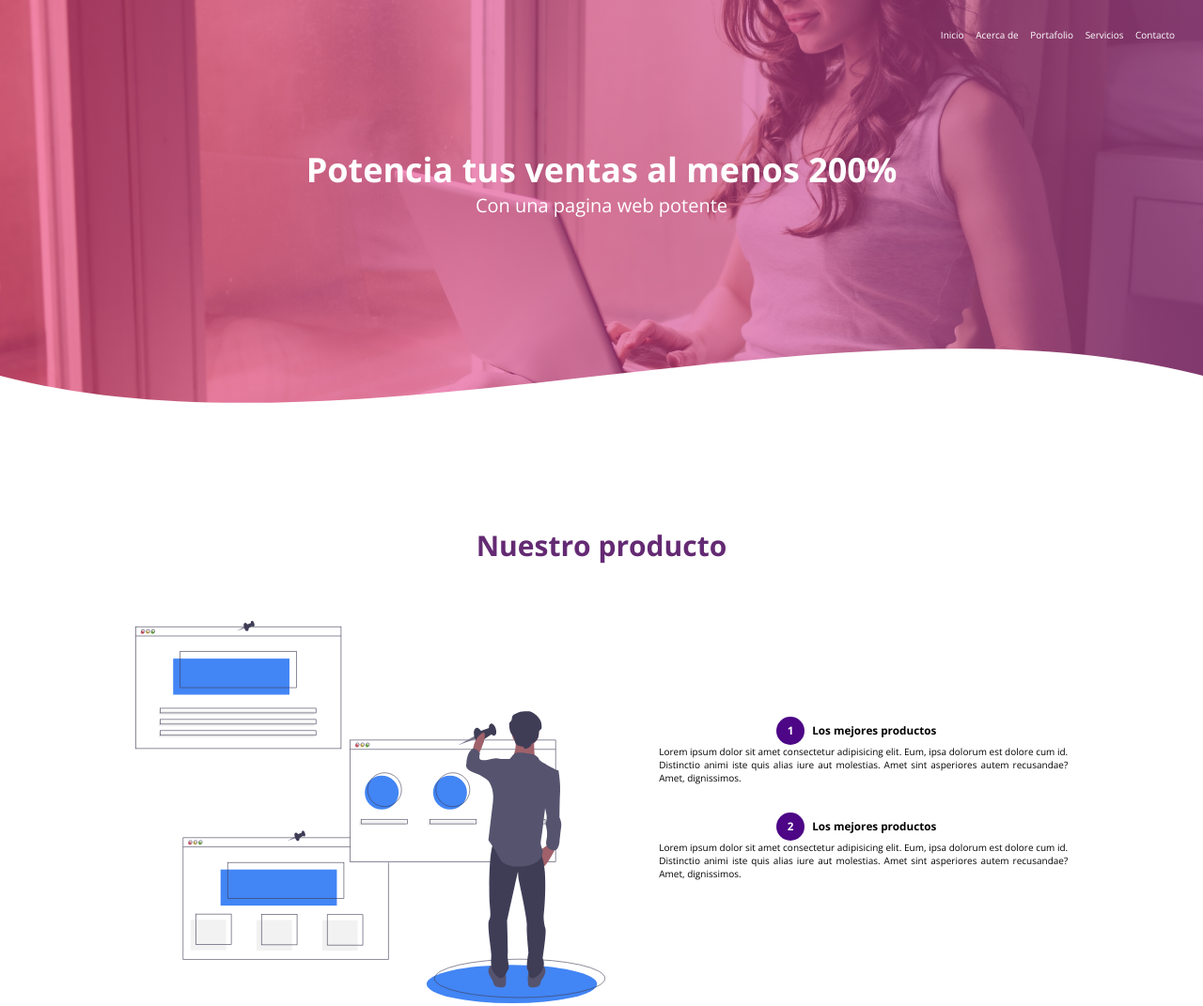
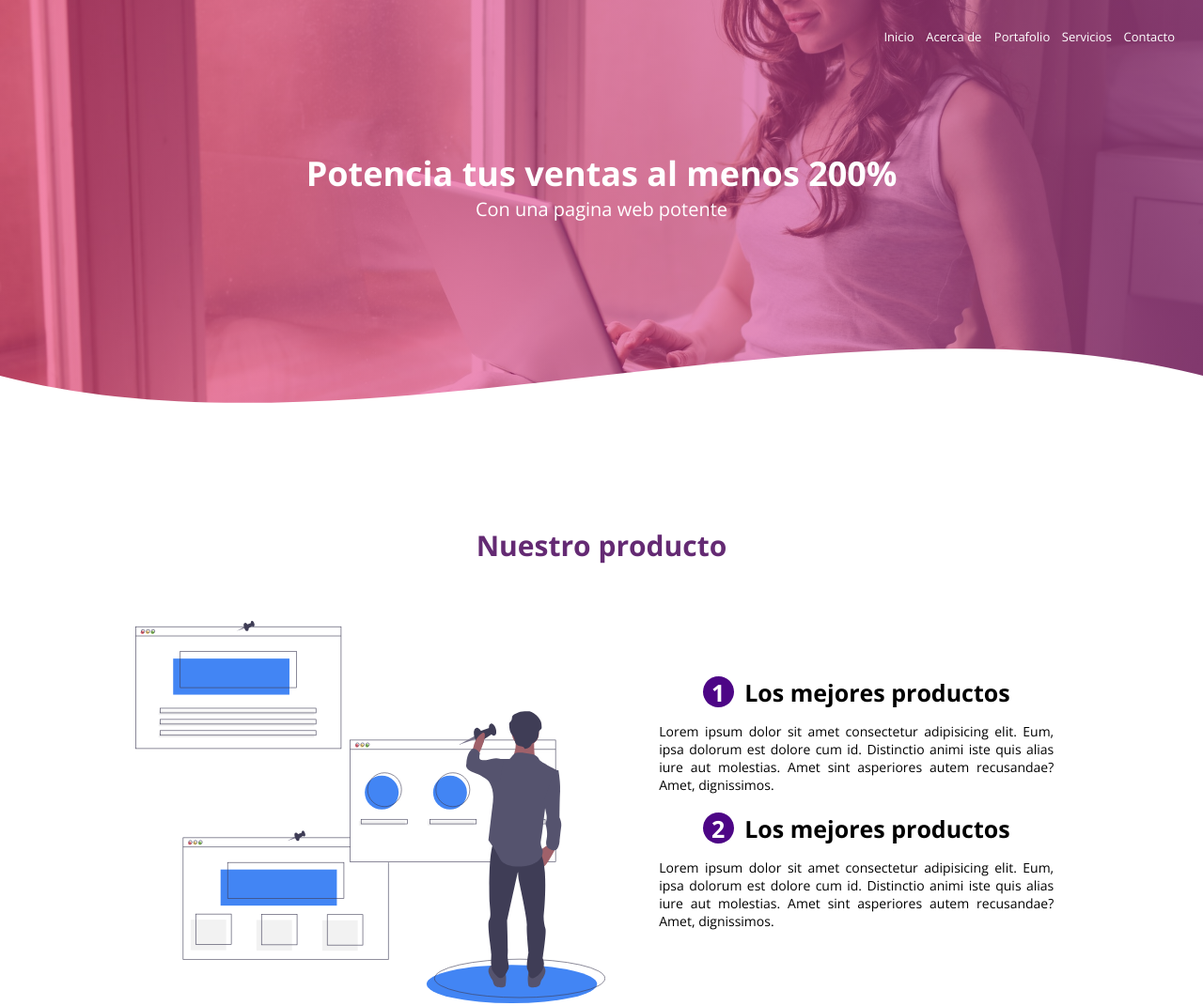
Before and after one commit to ricardozu/landingPage__Pink, a plain HTML site: page index.html in a window 1280 px wide. Shown: the top 1071 px of the page at 94% size. Drawn offline with nearby package versions, Linux system fonts and the light colour scheme.

Commit message:
arreglado desktop

```diff
--- a/css/desktop.css
+++ b/css/desktop.css
@@ -15,10 +15,32 @@ header {
     font-size: 2rem;
 }
 
+.nav > a {
+    font-size: 1.3rem;
+}
+
 .about__container{
     flex-direction: row;
     align-items: center;
 }
+
+.about__text h3{
+    font-size: 2.5rem;
+    text-align: center;
+}
+
+.about__text h3 span{
+    width: 33px;
+    height: 33px;
+    padding: 0;
+    text-align: center;
+}
+
+.about__text p{
+    padding: 15px 15px 20px 15px;
+    font-size: 1.4rem;
+}
+
 
 .about__picture{
     width: 100%;
@@ -38,3 +60,7 @@ header {
 .servicio__ind{
     width: 31%;
 }
+
+.servicio__ind:nth-child(1) ,.servicio__ind:nth-child(2){
+    margin-bottom: none;
+}
--- a/css/style.css
+++ b/css/style.css
@@ -266,6 +266,10 @@ header {
     text-align: center;
 }
 
+.servicio__ind:nth-child(1) ,.servicio__ind:nth-child(2){
+    margin-bottom: 60px;
+}
+
 .servicio__ind img{
     width: 90%;
 }
```
